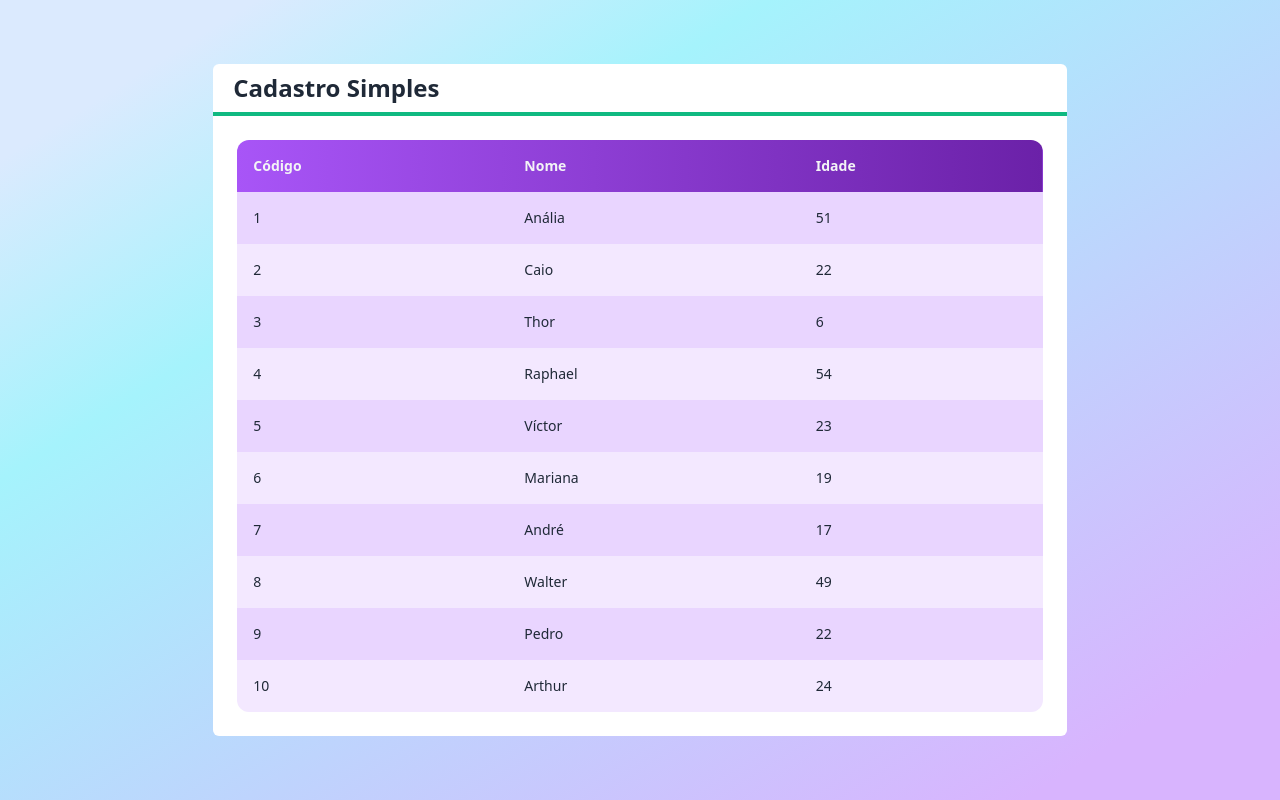
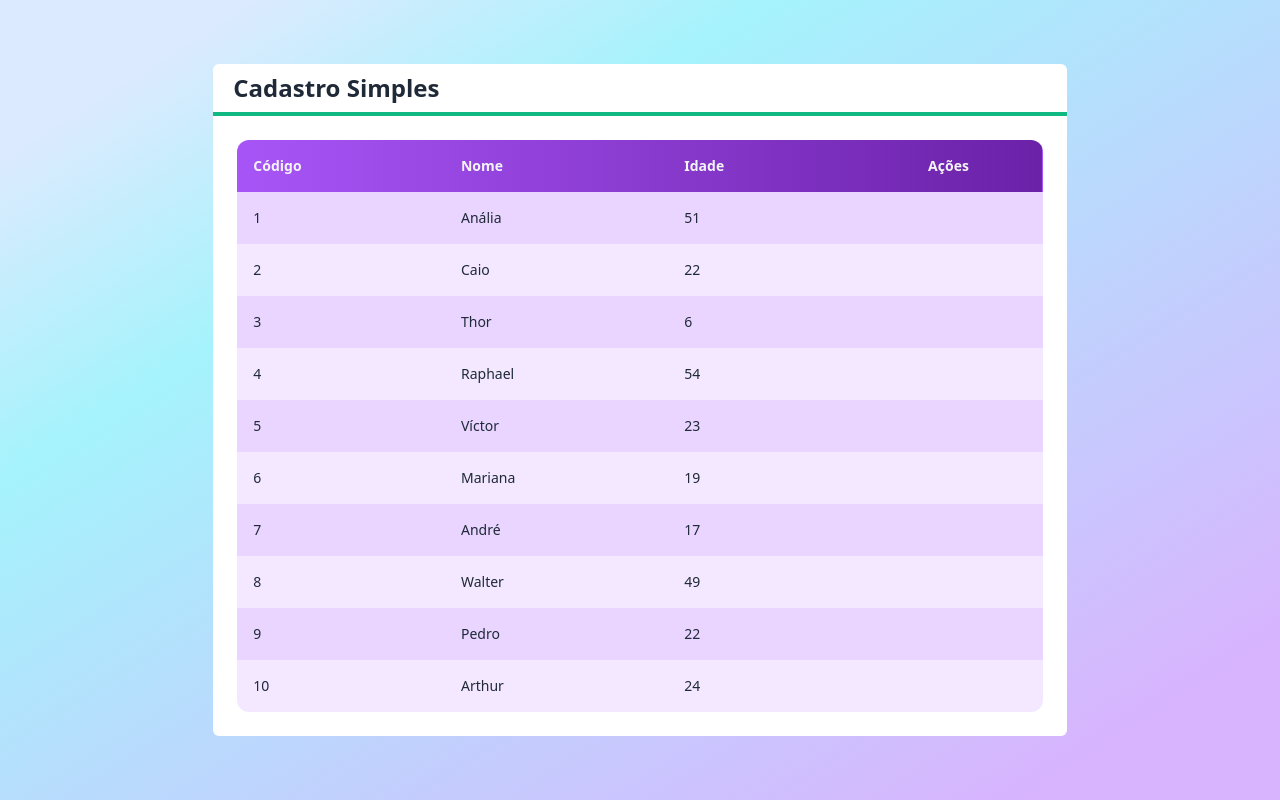
Before and after one commit to ardassejose/next-crud, a Next.js app: page / in a window 1280 px wide. Built offline with nearby package versions, Linux system fonts and the light colour scheme.

Commit message:
Direcionamento de click

```diff
--- a/src/app/page.tsx
+++ b/src/app/page.tsx
@@ -16,6 +16,10 @@ export default function Home() {
         new Cliente('Arthur', 24, '10')
     ]
 
+    function clienteSelecionado(cliente: Cliente) {
+        console.log(cliente.nome)
+    }
+
     return (
     <div
       className={`
@@ -25,7 +29,7 @@ export default function Home() {
       `}
     >
           <Layout titulo="Cadastro Simples">
-            <Tabela clientes={clientes}></Tabela>
+            <Tabela clientes={clientes} clienteSelecionado={clienteSelecionado}></Tabela>
           </Layout>
     </div>
   );
--- a/src/components/Tabela.tsx
+++ b/src/components/Tabela.tsx
@@ -25,9 +25,9 @@ export default function Tabela(props: TabelaProps) {
 
     function renderizarAcoes(cliente: Cliente) {
         return (
-            <td className="flex">
+            <td className="flex justify-center">
                 {props.clienteSelecionado ? (
-                    <button className={`
+                    <button onClick={() => props.clienteSelecionado?.(cliente)} className={`
                         flex justify-center items-center text-green-600 hover:bg-purple-50 rounded-full p-2 m-1
                     `}>
                         {IconeEdicao}
@@ -35,7 +35,7 @@ export default function Tabela(props: TabelaProps) {
                 ) : false}
 
                 {props.clienteExcluido ? (
-                    <button className={`
+                    <button onClick={() => props.clienteExcluido?.(cliente)} className={`
                         flex justify-center items-center text-red-600 hover:bg-purple-50 rounded-full p-2 m-1
                     `}>
                         {IconeLixo}
```
